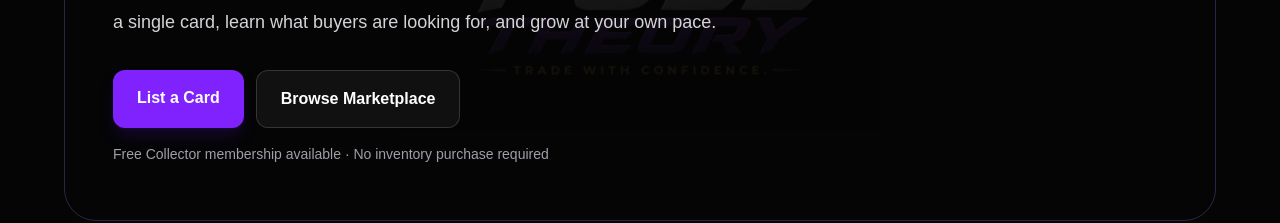
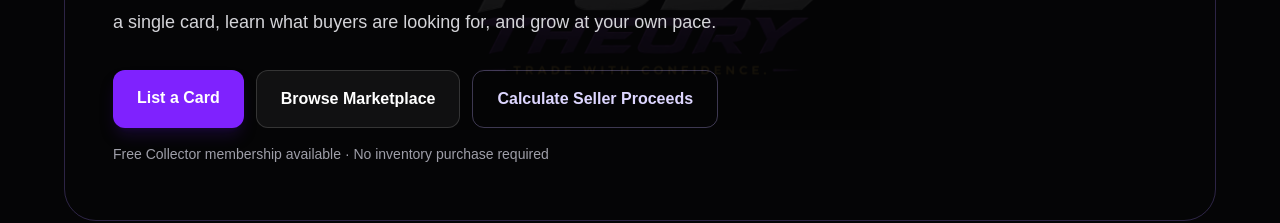
Before and after one commit to PullTheory/Pull-Theory, a Next.js app: page /sell in a window 1280 px wide. Shown: the part 510-733 px from the top of the page. Built offline with nearby package versions, Linux system fonts and the light colour scheme; no server answers.

Commit message:
Link seller guide to proceeds calculator

```diff
--- a/app/sell/page.tsx
+++ b/app/sell/page.tsx
@@ -29,7 +29,7 @@ export default function SellPage() {
           <p className="mt-5 max-w-2xl text-lg leading-8 text-zinc-300">List Pokémon cards for sale or trade with a collector-focused marketplace. Start with a single card, learn what buyers are looking for, and grow at your own pace.</p>
           <div className="mt-8 flex flex-col gap-3 sm:flex-row">
             <Link href="/marketplace/new" className="rounded-xl bg-violet-600 px-6 py-4 text-center font-black shadow-lg shadow-violet-950/40 transition hover:bg-violet-500">List a Card</Link>
-            <Link href="/marketplace/browse" className="rounded-xl border border-white/15 bg-white/5 px-6 py-4 text-center font-bold transition hover:bg-white/10">Browse Marketplace</Link>
+            <Link href="/marketplace/browse" className="rounded-xl border border-white/15 bg-white/5 px-6 py-4 text-center font-bold transition hover:bg-white/10">Browse Marketplace</Link><Link href="/seller-calculator" className="rounded-xl border border-violet-300/30 px-6 py-4 text-center font-bold text-violet-200 transition hover:bg-violet-500/10">Calculate Seller Proceeds</Link>
           </div>
           <p className="mt-4 text-sm text-zinc-400">Free Collector membership available · No inventory purchase required</p>
         </section>
```
